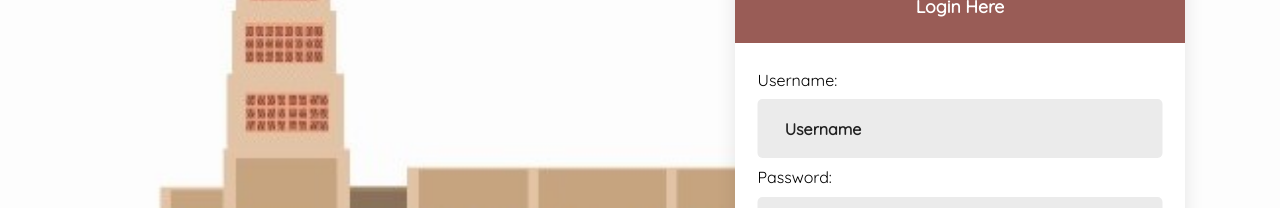
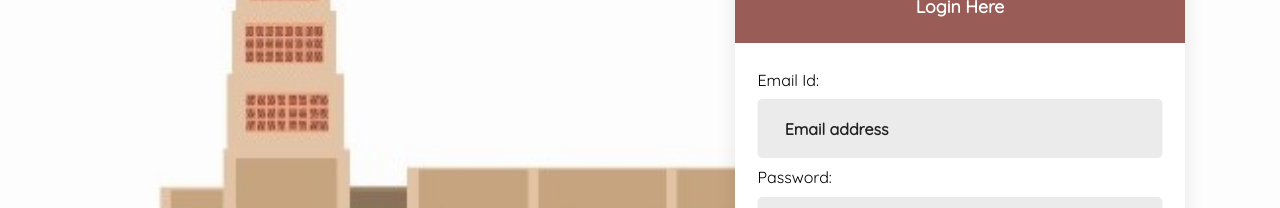
Before and after one commit to manishakaler/Digital-Heritage, a React (Create React App) app in the folder frontend/: page /login in a window 1280 px wide. Both pictures are taken after a click on the button "Logout". Shown: the part 235-443 px from the top of the page. Built offline with nearby package versions, Linux system fonts and the light colour scheme.

Commit message:
final commit

```diff
--- a/frontend/src/components/auth/login.js
+++ b/frontend/src/components/auth/login.js
@@ -64,8 +64,8 @@ class Login extends Component {
       <form onSubmit={this.handleSubmit}>
 
         <label>
-          Username:
-          <input type="text" placeholder='Username' onChange= {(event) =>{this.state.username=event.target.value}} />
+          Email Id:
+          <input type="text" placeholder='Email address' onChange= {(event) =>{this.state.username=event.target.value}} />
         </label>
         <label>
           Password:
```
